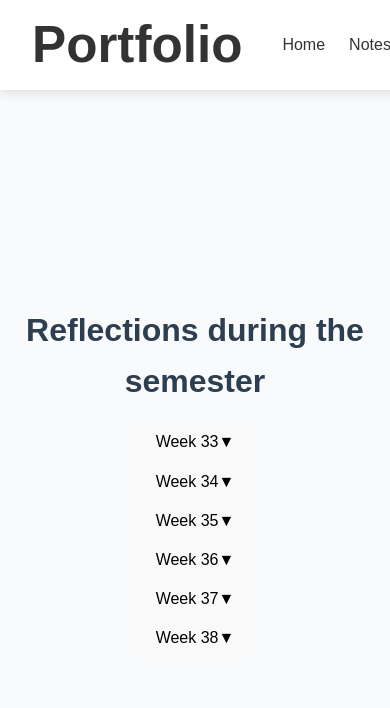
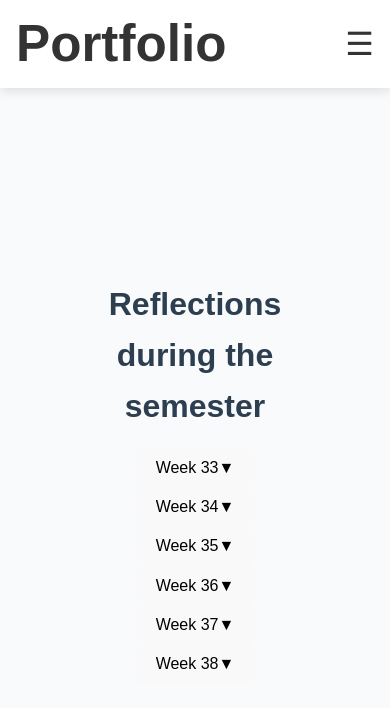
Before and after one commit to samieleraky/Portfolio, a React (Vite) app in the folder portfolio/: page /Portfolio/reflections in a window 390 px wide. Shown: the top 708 px of the page. Built offline with nearby package versions, Linux system fonts and the light colour scheme.

Commit message:
Reflections titler med tyk skrift

```diff
--- a/portfolio/src/App.css
+++ b/portfolio/src/App.css
@@ -175,3 +175,20 @@ img {
         grid-template-columns: 1fr;
     }
 }
+
+.page-container {
+    max-width: 1200px;
+    margin: 0 auto; /* ✅ centers everything */
+    padding: 2rem;
+}
+
+.reflections-content {
+    max-width: 800px; /* ✅ keeps text narrow for readability */
+    margin: 0 auto;
+}
+
+.week-label {
+    font-weight: 600;
+    color: #1a1a1a; /* almost black */
+    margin-bottom: 0.25rem;
+}
--- a/portfolio/src/Styles/Navbar.css
+++ b/portfolio/src/Styles/Navbar.css
@@ -1,18 +1,18 @@
-/* src/Styles/Navbar.css */
 .navbar {
     display: flex;
     justify-content: space-between;
     align-items: center;
-    padding: 1rem 2rem;
+    padding: 1rem;
     background-color: #ffffff;
     color: #333;
     box-shadow: 0 4px 10px rgba(0,0,0,0.1);
     position: fixed;
     top: 0;
     z-index: 100;
-    width : 100%;
+    width: 100%;
     left: 0;
-    right : 0;
+    right: 0;
+    box-sizing: border-box;
 }
 
 body {
@@ -20,15 +20,19 @@ body {
     padding: 0;
     padding-top: 70px; /* Adjust based on navbar height */
 }
+
 .navbar-logo h1 {
     margin: 0;
 }
 
+/* Navbar links (desktop) */
 .navbar-links {
     list-style: none;
     display: flex;
     gap: 1.5rem;
     align-items: center;
+    flex-wrap: wrap; /*  ensures links move if needed */
+    overflow-x: auto; /* allows scrolling if still too wide */
 }
 
     .navbar-links li a {
@@ -41,3 +45,37 @@ body {
         .navbar-links li a.active {
             color: #007bff;
         }
+
+/* Hamburger button */
+.menu-toggle {
+    display: none;
+    font-size: 2rem;
+    cursor: pointer;
+}
+
+/* Responsive styles */
+@media (max-width: 768px) {
+    .menu-toggle {
+        display: block; /* show hamburger */
+    }
+
+    .navbar-links {
+        position: absolute;
+        top: 70px; /* same as navbar height */
+        left: 0;
+        width: 100%;
+        flex-direction: column;
+        background-color: #fff;
+        display: none; /* hidden by default */
+        padding: 1rem 0;
+        box-shadow: 0 4px 10px rgba(0,0,0,0.1);
+    }
+
+        .navbar-links.open {
+            display: flex; /* show when open */
+        }
+
+        .navbar-links li {
+            margin: 0.5rem 0;
+        }
+}
--- a/portfolio/src/components/Navbar.jsx
+++ b/portfolio/src/components/Navbar.jsx
@@ -1,7 +1,10 @@
-import React from "react";
+import React, { useState } from "react";
 import { NavLink } from "react-router-dom";
+import "../Styles/Navbar.css";
 
 export const Navbar = () => {
+    const [isOpen, setIsOpen] = useState(false);
+
     const pages = [
         { name: "Home", path: "/" },
         { name: "Notes", path: "/notes" },
@@ -16,10 +19,20 @@ export const Navbar = () => {
             <div className="navbar-logo">
                 <h1>Portfolio</h1>
             </div>
-            <ul className="navbar-links">
+
+            {/* Hamburger button */}
+            <div className="menu-toggle" onClick={() => setIsOpen(!isOpen)}>
+                ☰
+            </div>
+
+            <ul className={`navbar-links ${isOpen ? "open" : ""}`}>
                 {pages.map((page) => (
                     <li key={page.path}>
-                        <NavLink to={page.path} end>
+                        <NavLink
+                            to={page.path}
+                            end
+                            onClick={() => setIsOpen(false)} // close menu on click
+                        >
                             {page.name}
                         </NavLink>
                     </li>
--- a/portfolio/src/pages/Home.jsx
+++ b/portfolio/src/pages/Home.jsx
@@ -4,7 +4,7 @@ import '../Styles/Home.css'; // Import the CSS file for styling
 
 export const Home = () => {
     return (
-        <div className="home-container">
+        <div className="page-container">
             <section className="hero-section">
                 <div className="hero-content">
                     <div className="image-container">
--- a/portfolio/src/pages/Reflections.jsx
+++ b/portfolio/src/pages/Reflections.jsx
@@ -1,5 +1,4 @@
-import React from 'react';
-import { useState } from "react";
+import React, { useState } from "react";
 
 const weeks = [
     {
@@ -44,14 +43,15 @@ const weeks = [
         title: "Week 37",
         goals:
             "Begin High Level Design (HLD) for our project and continue learning React and start React Native course",
-        reflection: "We have started our HLD with use cases and a domain model. We will continue working on HLD design and focusing on Wireframes so we have a foundation on how we wish our product should look like. Im continuing my learning in Codeacedemy with React and implementing my teachings in this portfolio. This is helping my learning tremendously as Im learninig on the go. This will also prepare me for the actual front end development of this project as Im getting a good understanding of React. We received good feecback from our productmeeting where most of the time was used on reviewing our High level design. Especially for our domain model it was important that the relations and attributes were correct for the further development of our databasemodel which requires normalization",
+        reflection:
+            "We have started our HLD with use cases and a domain model. We will continue working on HLD design and focusing on Wireframes so we have a foundation on how we wish our product should look like. Im continuing my learning in Codeacedemy with React and implementing my teachings in this portfolio. This is helping my learning tremendously as Im learninig on the go. This will also prepare me for the actual front end development of this project as Im getting a good understanding of React. We received good feecback from our productmeeting where most of the time was used on reviewing our High level design. Especially for our domain model it was important that the relations and attributes were correct for the further development of our databasemodel which requires normalization",
         resources: "Codeacedemy, Draw.io - for the HLD",
-        learning: "The feedback from my colleagues and teachers are helping us stay on the right track with this project. The course that Im taking on Codeacedemy while implementing it in my portfolio is advancing my learning further ",
+        learning:
+            "The feedback from my colleagues and teachers are helping us stay on the right track with this project. The course that Im taking on Codeacedemy while implementing it in my portfolio is advancing my learning further ",
     },
     {
         title: "Week 38",
-        goals:
-            "Develop our wireframes and applying for internships",
+        goals: "Develop our wireframes and applying for internships",
         reflection: "",
         resources: "",
         learning: "",
@@ -66,8 +66,9 @@ export const Reflections = () => {
     };
 
     return (
-        <section className="p-6 max-w-2xl mx-auto">
-            <h2 className="text-2xl font-bold mb-4">
+        <div className="page-container">
+            <section className="reflections-content">
+                <h2 className="text-2xl font-bold mb-6 text-center">
                     Reflections during the semester
                 </h2>
 
@@ -90,28 +91,28 @@ export const Reflections = () => {
                                 <div className="p-4 border-t space-y-3 text-gray-700">
                                     {week.goals && (
                                         <>
-                                        <p className="font-bold">Goals:</p>
+                                            <p className="week-label">Goals:</p>
                                             <p>{week.goals}</p>
                                         </>
                                     )}
 
                                     {week.reflection && (
                                         <>
-                                        <p className="font-semibold">The week that passed:</p>
+                                            <p className="week-label">The week that passed:</p>
                                             <p>{week.reflection}</p>
                                         </>
                                     )}
 
                                     {week.resources && (
                                         <>
-                                        <p className="font-semibold">Resources:</p>
+                                            <p className="week-label">Resources:</p>
                                             <p>{week.resources}</p>
                                         </>
                                     )}
 
                                     {week.learning && (
                                         <>
-                                        <p className="font-semibold">Ways of learning:</p>
+                                            <p className="week-label">Ways of learning:</p>
                                             <p>{week.learning}</p>
                                         </>
                                     )}
@@ -121,5 +122,6 @@ export const Reflections = () => {
                     ))}
                 </div>
             </section>
+        </div>
     );
 };
```
Lines whose indentation alone changed are shown as unchanged.
